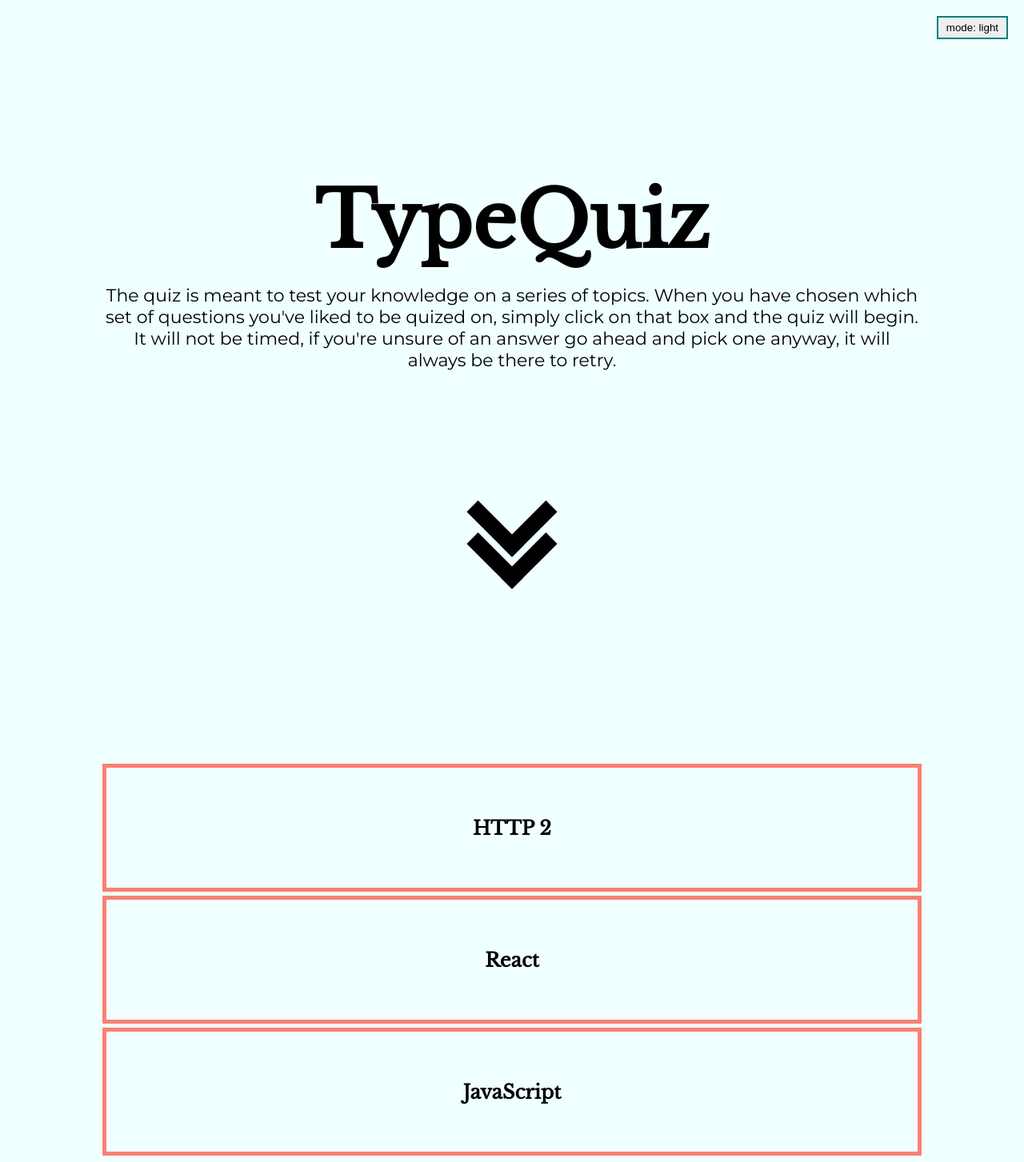
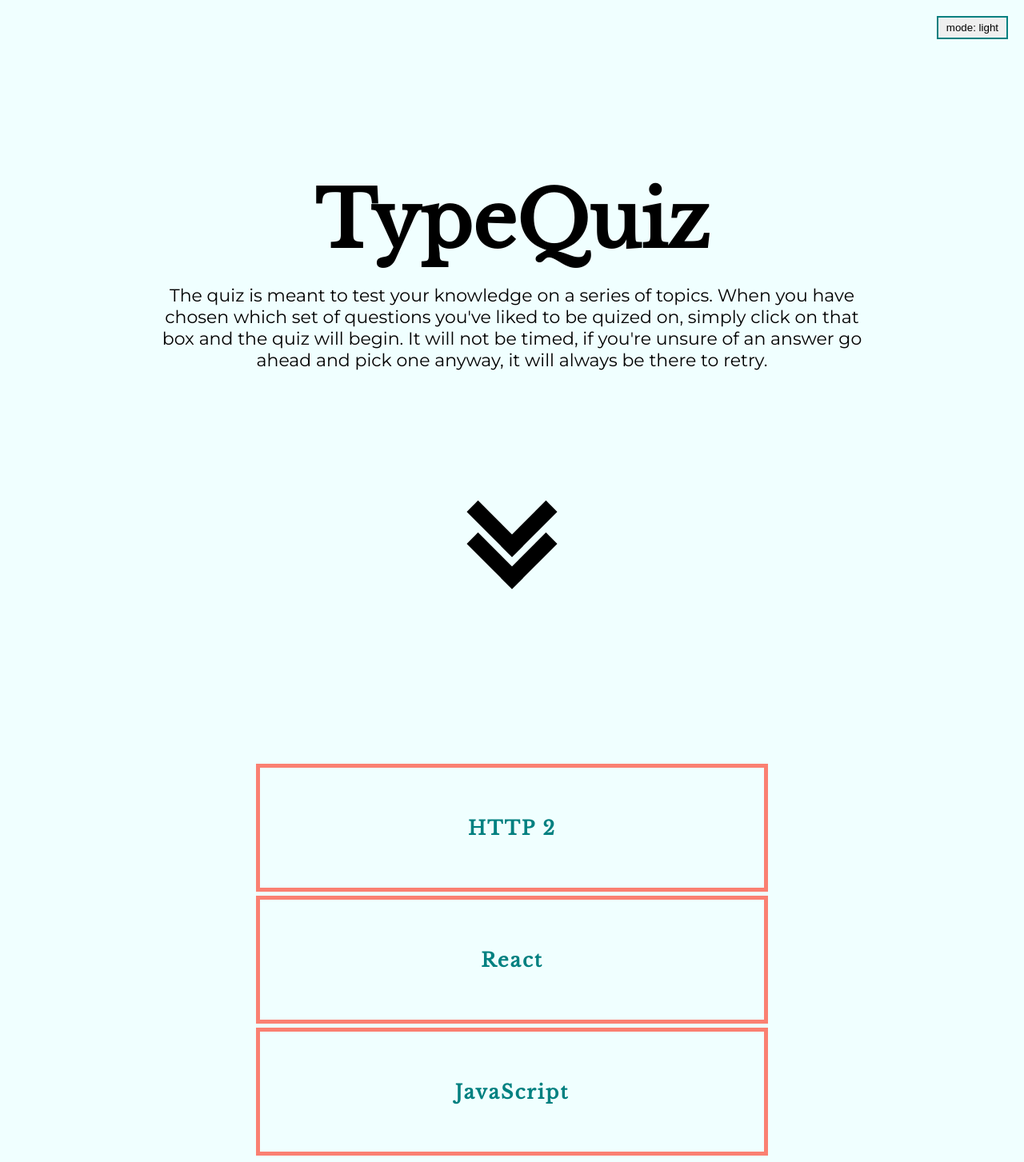
Before and after one commit to joeelo/quiz-app-type, a website: page index.html in a window 1280 px wide. Shown: the whole page at 80% size. Drawn offline with nearby package versions, Linux system fonts and the light colour scheme.

Commit message:
changes made to css

```diff
--- a/style.css
+++ b/style.css
@@ -27,7 +27,7 @@
     justify-content: center;
     width: 100vw;
     height: 100vh;
-    padding: 0 10vw;
+    padding: 0 15vw;
     text-align: center;
 }
 
@@ -44,9 +44,9 @@
     text-align: center;
 }
 
-.quiz-categories div {
+.quiz-categories .option {
     margin: 5px 0;
-    width: 80vw;
+    width: 50vw;
     height: 20vh;
     display: flex;
     justify-content: center;
@@ -86,22 +86,20 @@
 
 .option {
     border: 5px solid salmon;
-    transition: 1s all ease;
+    transition: 0.2s all ease;
     font-family: "Libre Baskerville", sans-serif;
     font-size: 1.5em;
     font-weight: 900;
+    overflow: hidden;
+    letter-spacing: 2px;
+    color: teal;
 }
 
-.option-1:hover {
-    background-color: skyblue;
-}
-
-.option-2:hover {
+.option:hover {
     background-color: teal;
-}
-
-.option-3:hover {
-    background-color: rgb(0, 128, 100);
+    color: white;
+    box-shadow: 0 0 10px teal, 0 0 40px teal, 0 0 80px teal;
+    transition-delay: .25s;
 }
 
 .toggle-theme {
@@ -212,3 +210,13 @@
         word-break: break-word;
     }
 }
+
+@keyframes radialGradient {
+    from {
+        background: inherit;
+    }
+    to {
+        background: rgb(34,193,195);
+        background: radial-gradient(circle, rgba(34,193,195,1) 0%, rgba(253,187,45,1) 100%);
+    }
+}
```
